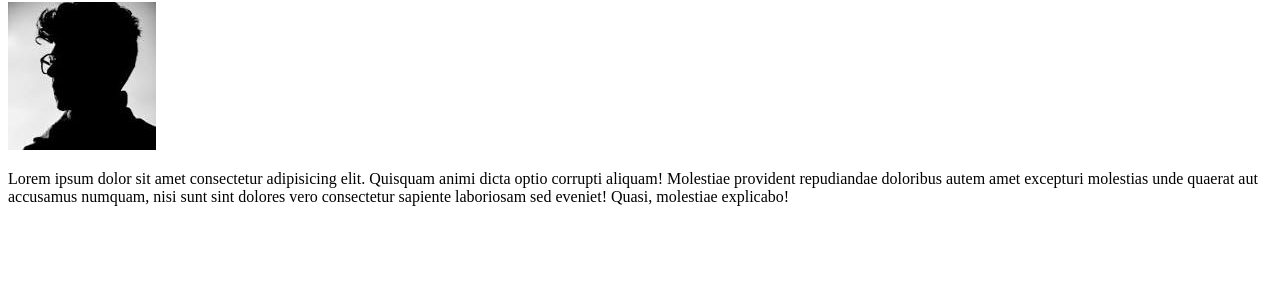
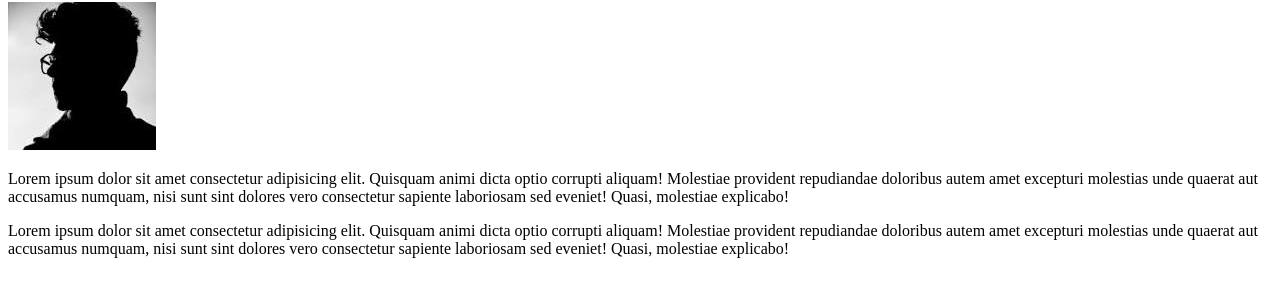
Before and after one commit to karthik9810/html_cls-1, a plain HTML site: page index.html in a window 1280 px wide. Shown: the part 78-374 px from the top of the page. Drawn offline with Linux system fonts and the light colour scheme.

Commit message:
add paragraph

```diff
--- a/index.html
+++ b/index.html
@@ -9,5 +9,6 @@
     <h1>hello</h1>
     <img src="image.jpg" alt="Profile image">
     <p> Lorem ipsum dolor sit amet consectetur adipisicing elit. Quisquam animi dicta optio corrupti aliquam! Molestiae provident repudiandae doloribus autem amet excepturi molestias unde quaerat aut accusamus numquam, nisi sunt sint dolores vero consectetur sapiente laboriosam sed eveniet! Quasi, molestiae explicabo!</p>
+    <p> Lorem ipsum dolor sit amet consectetur adipisicing elit. Quisquam animi dicta optio corrupti aliquam! Molestiae provident repudiandae doloribus autem amet excepturi molestias unde quaerat aut accusamus numquam, nisi sunt sint dolores vero consectetur sapiente laboriosam sed eveniet! Quasi, molestiae explicabo!</p>
 </body>
 </html>
```
